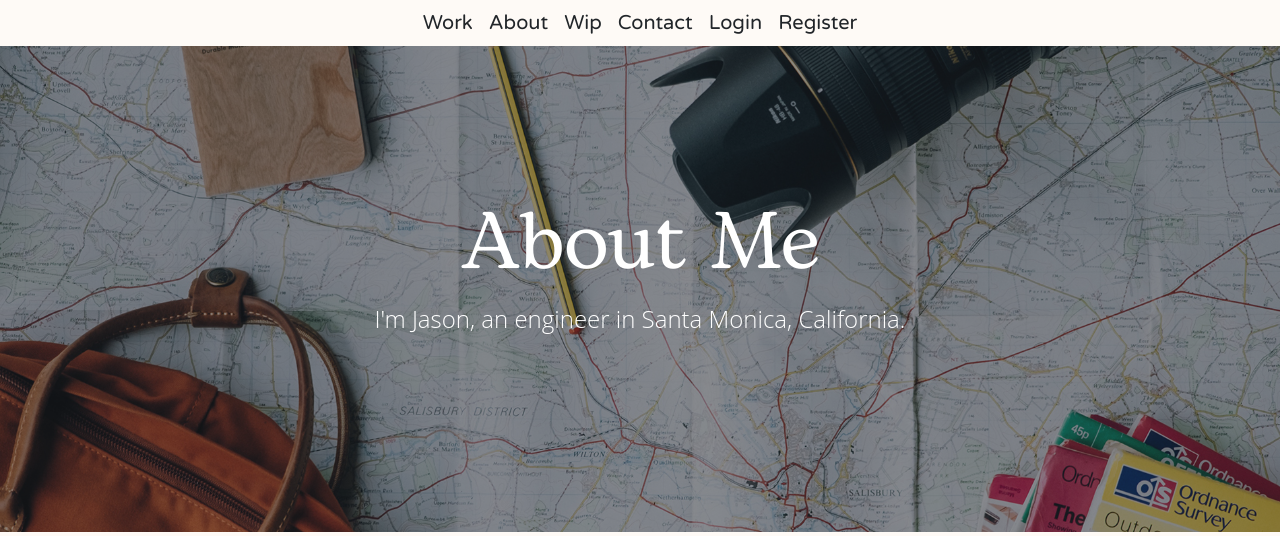
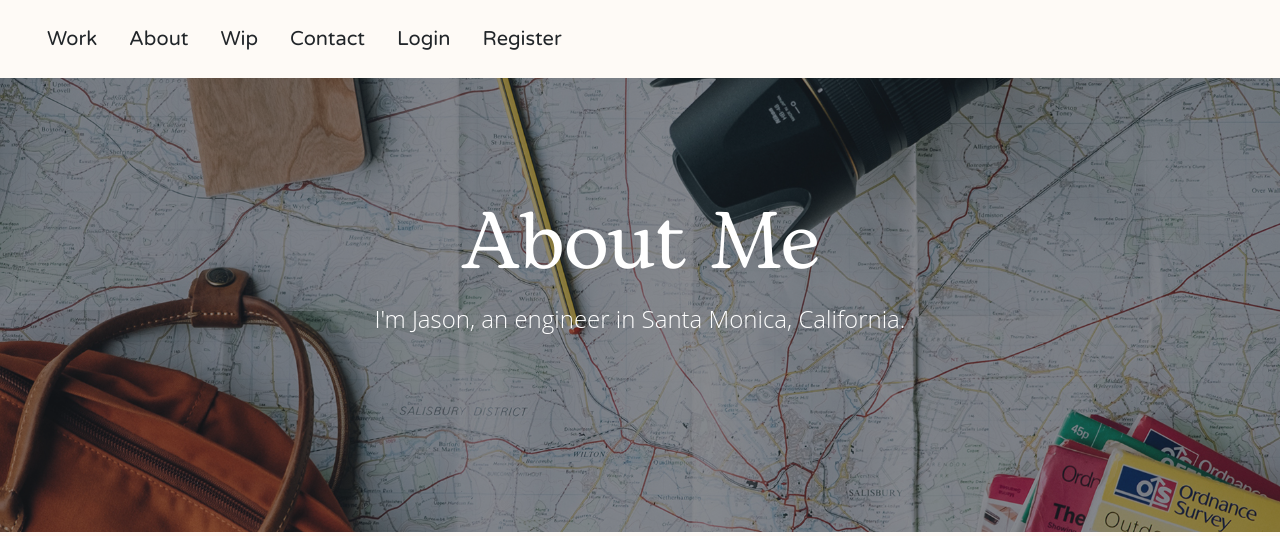
Before and after one commit to nautxx/blog_naut, a Flask app: page /about in a window 1280 px wide. Shown: the top 536 px of the page. Run offline with Flask 2, Linux system fonts and the light colour scheme; some libraries are stand-ins or nearby versions.

Commit message:
Update header.html

```diff
--- a/templates/header.html
+++ b/templates/header.html
@@ -35,18 +35,10 @@
 <body>
 
   <!-- Navigation -->
-  <!-- <nav class="navbar navbar-expand-md navbar-light fixed-top" id="mainNav"> -->
   <header class ="s-nav">
-    <nav class="c-nav navbar-expand-md">
-    <div class="container">
-      <!-- <a class="navbar-brand" href="{{url_for('get_all_posts')}}">naut's Blog</a> -->
-      <button class="navbar-toggler navbar-toggler-right" type="button" data-toggle="collapse" data-target="#navbarResponsive" aria-controls="navbarResponsive" aria-expanded="false" aria-label="Toggle navigation">
-        Menu
-        <i class="fas fa-bars"></i>
-      </button>
-      <div class="collapse navbar-collapse" id="navbarResponsive">
-        <!-- <ul class="navbar-nav ml-auto"> -->
-        <ul class="c-nav-list navbar-nav ml-auto">
+    <nav class="navbar py-3">
+      <div class="container-fluid">
+          <ul class="nav">
             <li class="nav-item">
               <a class="nav-link" href="{{ url_for('portfolio') }}">Work</a>
             </li>
```
Lines whose indentation alone changed are shown as unchanged.
